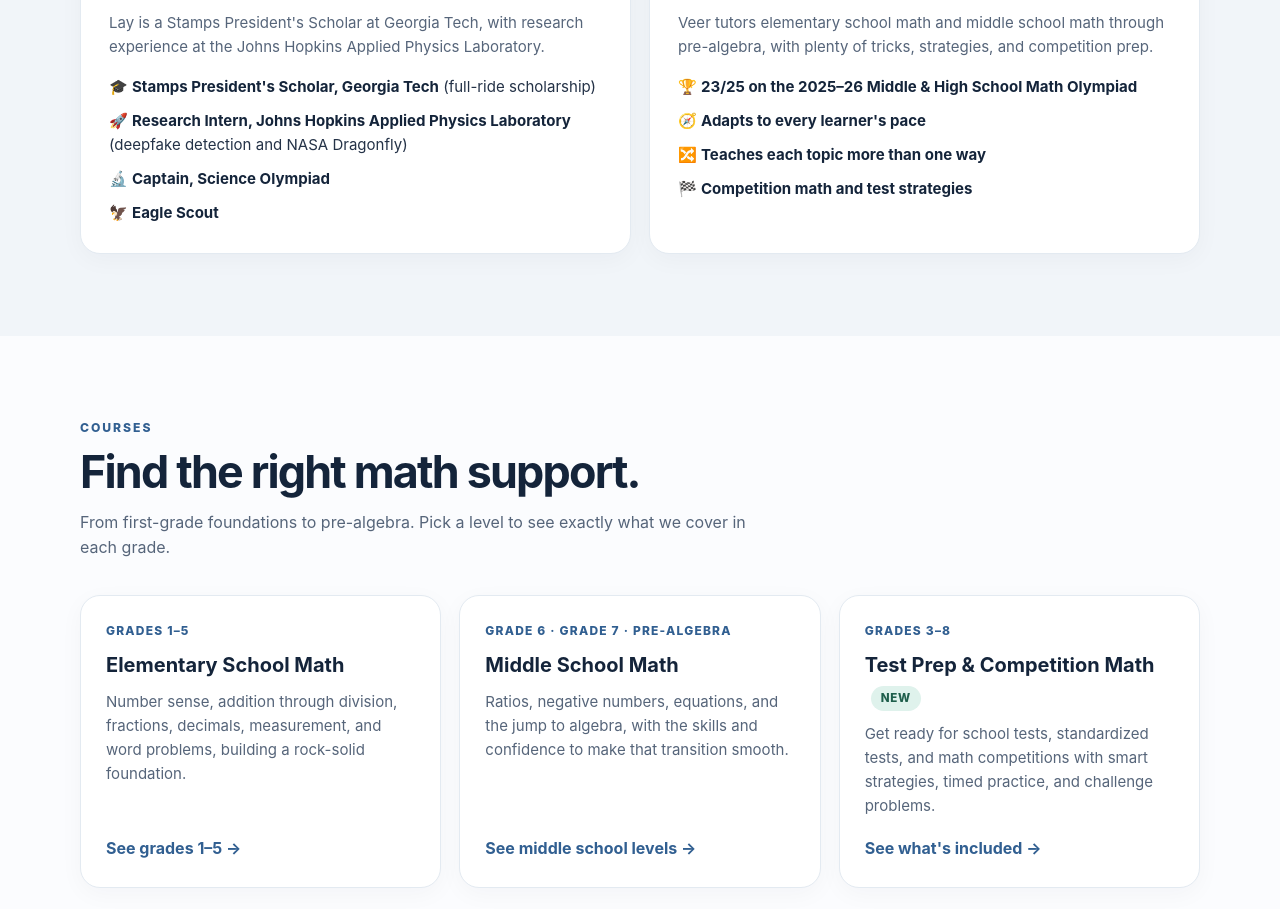
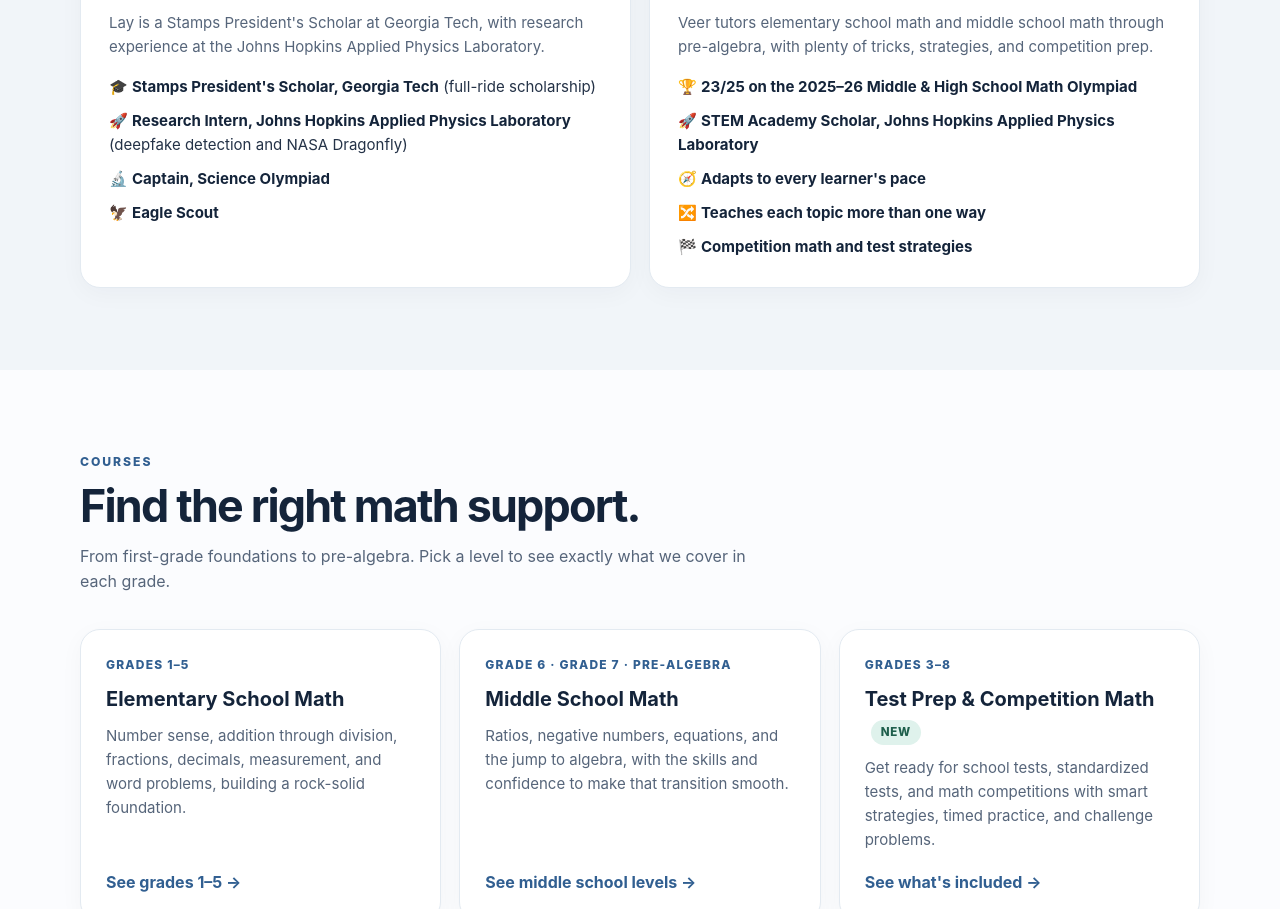
Before and after one commit to apex-tutoring/apex-tutoring.github.io, a plain HTML site: page index.html in a window 1280 px wide. Shown: the part 1642-2551 px from the top of the page. Drawn offline with Linux system fonts and the light colour scheme; no server answers.

Commit message:
Add STEM Academy Scholar to Veer's bio
Co-Authored-By: Claude Opus 5.5 <noreply@anthropic.com>

```diff
--- a/index.html
+++ b/index.html
@@ -109,6 +109,7 @@
         <p>Veer tutors elementary school math and middle school math through pre-algebra, with plenty of tricks, strategies, and competition prep.</p>
         <ul class="creds">
           <li>🏆 <b>23/25 on the 2025–26 Middle &amp; High School Math Olympiad</b></li>
+          <li>🚀 <b>STEM Academy Scholar, Johns Hopkins Applied Physics Laboratory</b></li>
           <li>🧭 <b>Adapts to every learner's pace</b></li>
           <li>🔀 <b>Teaches each topic more than one way</b></li>
           <li>🏁 <b>Competition math and test strategies</b></li>
```
